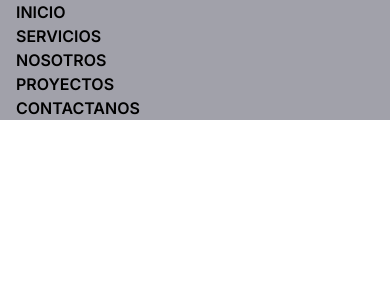
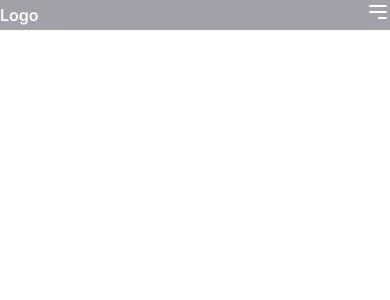
Before and after one commit to papers76/NextCode-devs, a Next.js app: page / in a window 390 px wide. Shown: the top 300 px of the page. Built offline with nearby package versions, Linux system fonts and the light colour scheme.

Commit message:
Se realizo el hover mas estilo

```diff
--- a/src/app/components/navBar/NavBar.jsx
+++ b/src/app/components/navBar/NavBar.jsx
@@ -1,36 +1,56 @@
-
+"use client"; // This is a client components
+import { useState } from 'react';
 import Link from 'next/link';
 
 const NavBar = () => {
+  const [isMenuOpen, setMenuOpen] = useState(false);
+
+  const toggleMenu = () => {
+    setMenuOpen(!isMenuOpen);
+  };
+
   return (
-    <nav className='bg-zinc-400 text-black font-semibold '>
-      <ul className='flex flex-col sm:flex sm:flex-row ' >
-        <li  className='mx-4'>
-          <Link href="#section-1">
-            INICIO
-          </Link>
+    <nav className='font-semibold text-black bg-zinc-400 '>
+      <div className='container flex items-center justify-between mx-auto'>
+        <div className='text-white'>Logo</div>
+
+        <ul className={` flex-col sm:flex sm:flex-row ${isMenuOpen ? 'block' : 'hidden'}`}>
+          <li className='mx-4 transition-all duration-300 hover:bg-zinc-500 hover:rounded-lg '>
+            <Link href='#section-1'>INICIO</Link>
           </li>
-        <li  className='mx-4'>
-          <Link href="#section-2">
-            SERVICIOS
-          </Link>
+          <li className='mx-4 hover:bg-zinc-500 hover:rounded-lg'>
+            <Link href='#section-2'>SERVICIOS</Link>
           </li>
-        <li  className='mx-4'>
-          <Link href="#section-3">
-            NOSOTROS
-          </Link>
+          <li className='mx-4 hover:bg-zinc-500 hover:rounded-lg'>
+            <Link href='#section-3'>NOSOTROS</Link>
           </li>
-        <li  className='mx-4'>
-          <Link href="#section-4">
-            PROYECTOS
-          </Link>
+          <li className='mx-4 hover:bg-zinc-500 hover:rounded-lg'>
+            <Link href='#section-4'>PROYECTOS</Link>
           </li>
-        <li  className='mx-4'>
-          <Link href="#section-5">
-            CONTACTANOS
-          </Link>
+          <li className='mx-4 hover:bg-zinc-500 hover:rounded-lg'>
+            <Link href='#section-5'>CONTACTO</Link>
           </li>
         </ul>
+
+        <div className='lg:hidden'>
+          {/* Botón Hamburguesa */}
+          <button onClick={toggleMenu} className='text-white focus:outline-none'>
+            <svg
+              className='w-6 h-6'
+              fill='none'
+              strokeLinecap='round'
+              strokeLinejoin='round'
+              strokeWidth='2'
+              viewBox='0 0 24 24'
+              stroke='currentColor'
+            >
+              <path d='M4 6h16M4 12h16m-7 6h7'></path>
+            </svg>
+          </button>
+        </div>
+
+
+      </div>
     </nav>
   );
 };
--- a/src/app/page.js
+++ b/src/app/page.js
@@ -1,5 +1,5 @@
+import NavBar from "./components/navBar/NavBar";
 
-import NavBar from './components/navBar/NavBar'
 
 export default function Home() {
   return (
@@ -9,7 +9,6 @@ export default function Home() {
 
 
 
-
     </main>
   );
 }
```
Lines whose indentation alone changed are shown as unchanged.
